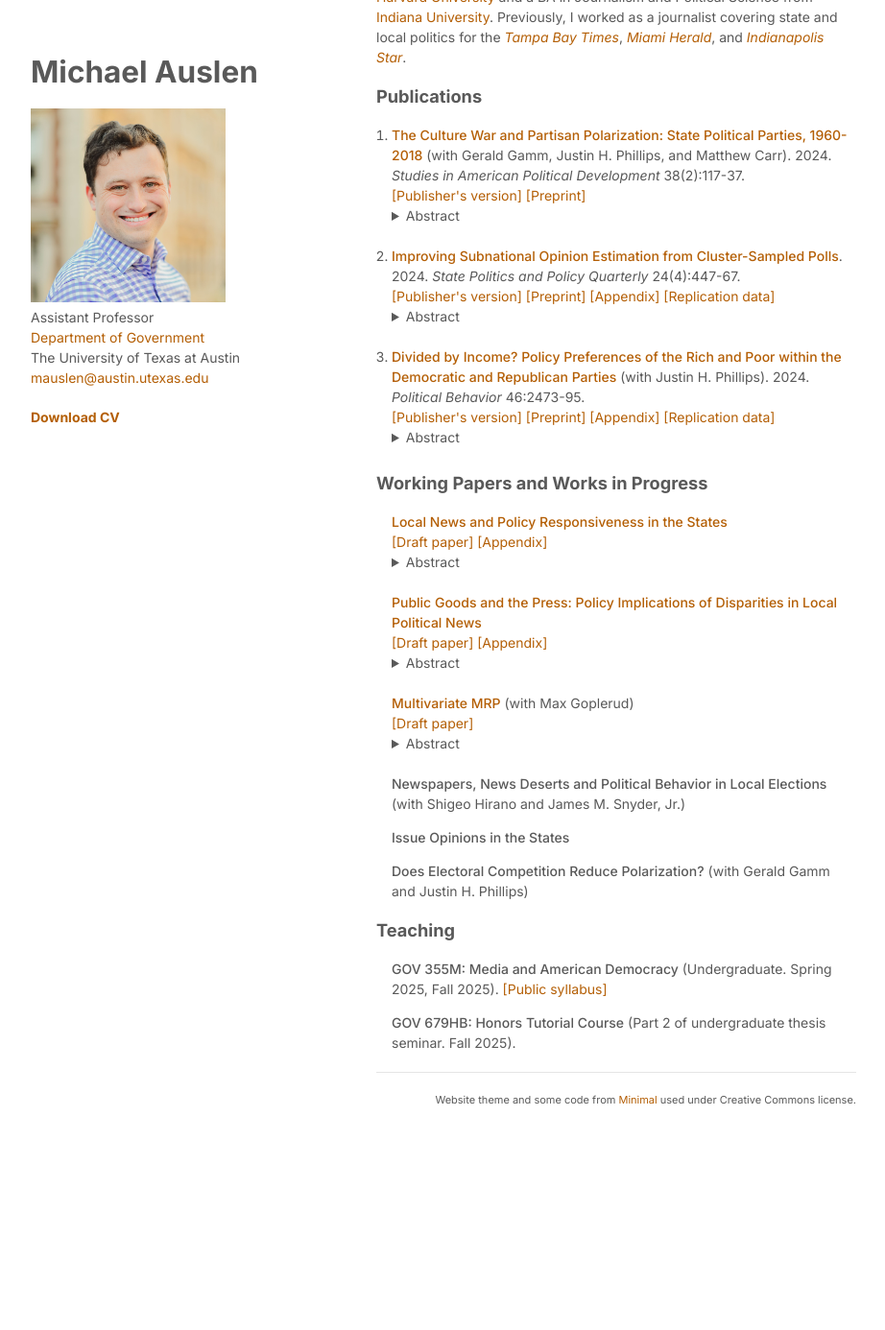
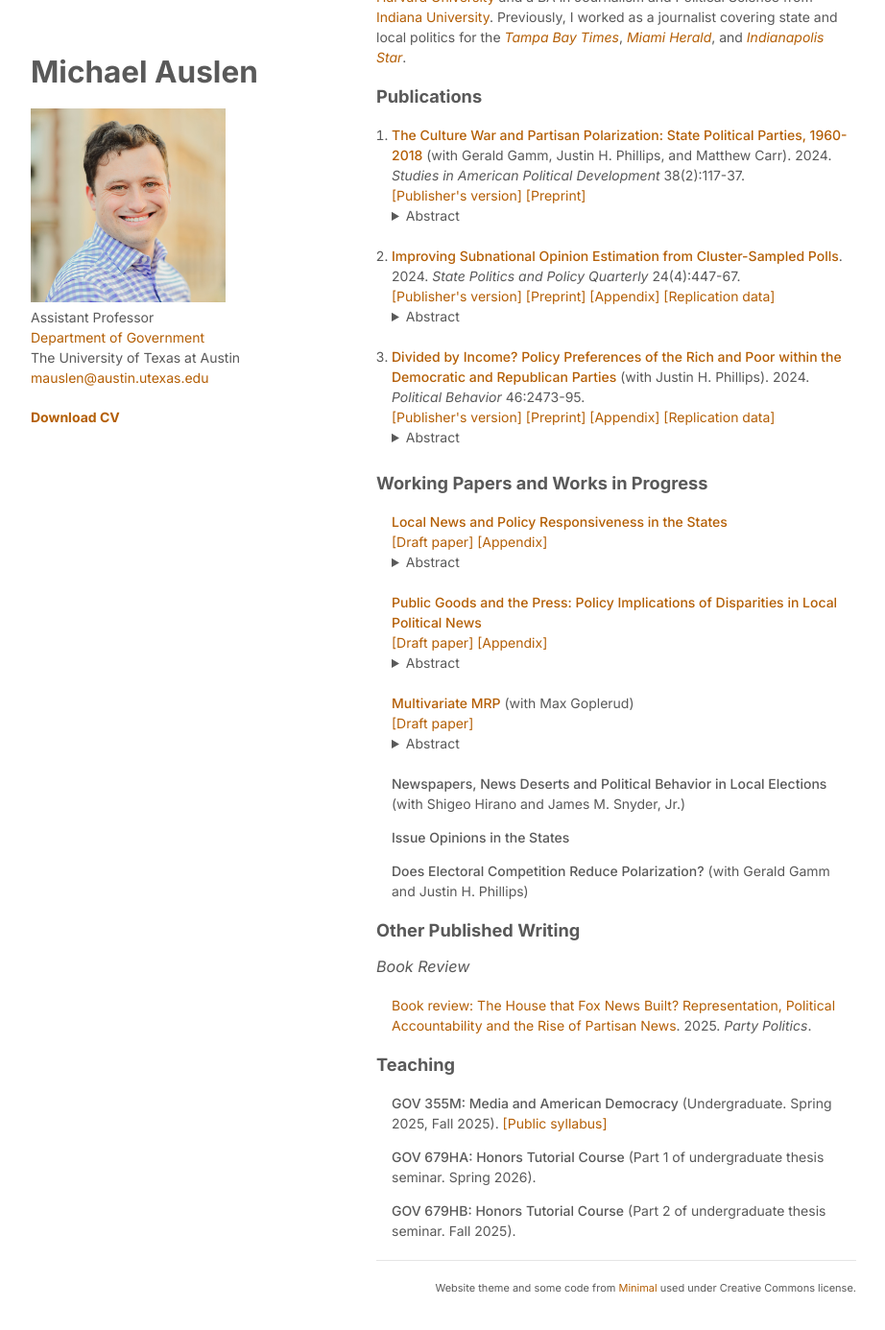
Before and after one commit to michaelauslen/michaelauslen.github.io, a Jekyll site: the page index.html, which Jekyll copies as it is, in a window 1280 px wide and 1400 px high, scrolled down 332 px. Shown: the top 1386 px of the window at 96% size, without its empty margins (178-1100 px from the left). Built offline with Jekyll 4.4.1, drawn with Linux system fonts in a browser that asks for light colours; before the commit the page ends 1537 px from its top, so only the background shows below that.

Commit message:
update site

```diff
--- a/index.html
+++ b/index.html
@@ -73,7 +73,6 @@
 
 			</ol>
 
-
 		<h1 id="working-papers">Working Papers and Works in Progress</h1>
 
 			<ul>
@@ -112,10 +111,17 @@
 
 			</ul>
 
+		<h1 id="other-pubs">Other Published Writing</h1>
+			<h2>Book Review</h2>
+			<ul>
+				<li><span class="article=title"><a href="https://doi.org/10.1177/13540688251407468">Book review: The House that Fox News Built? Representation, Political Accountability and the Rise of Partisan News</a>. 2025. <i>Party Politics</i>.</li>
+			</ul>
+
 
 		<h1 id="teaching">Teaching</h1>
 			<ul>
 				<li><span class="article-title">GOV 355M: Media and American Democracy</span> (Undergraduate. Spring 2025, Fall 2025). <a href="teaching/media_ug.pdf" target="_blank">[Public syllabus]</a></li>
+				<li><span class="article-title">GOV 679HA: Honors Tutorial Course</span> (Part 1 of undergraduate thesis seminar. Spring 2026).</li>
 				<li><span class="article-title">GOV 679HB: Honors Tutorial Course</span> (Part 2 of undergraduate thesis seminar. Fall 2025).</li>
 			</ul>
 
--- a/stylesheets/styles.css
+++ b/stylesheets/styles.css
@@ -41,7 +41,13 @@ h1.name {
 	font-size: 2.25em;
 }
 
-h2, h3, h4, h5, h6 {
+h2 {
+	font-weight: 400;
+	font-size: 1.15em;
+	font-style: italic;
+}
+
+h3, h4, h5, h6 {
   font-weight: 500;
 }
 
```
Also changed, not shown: 2 other files.
